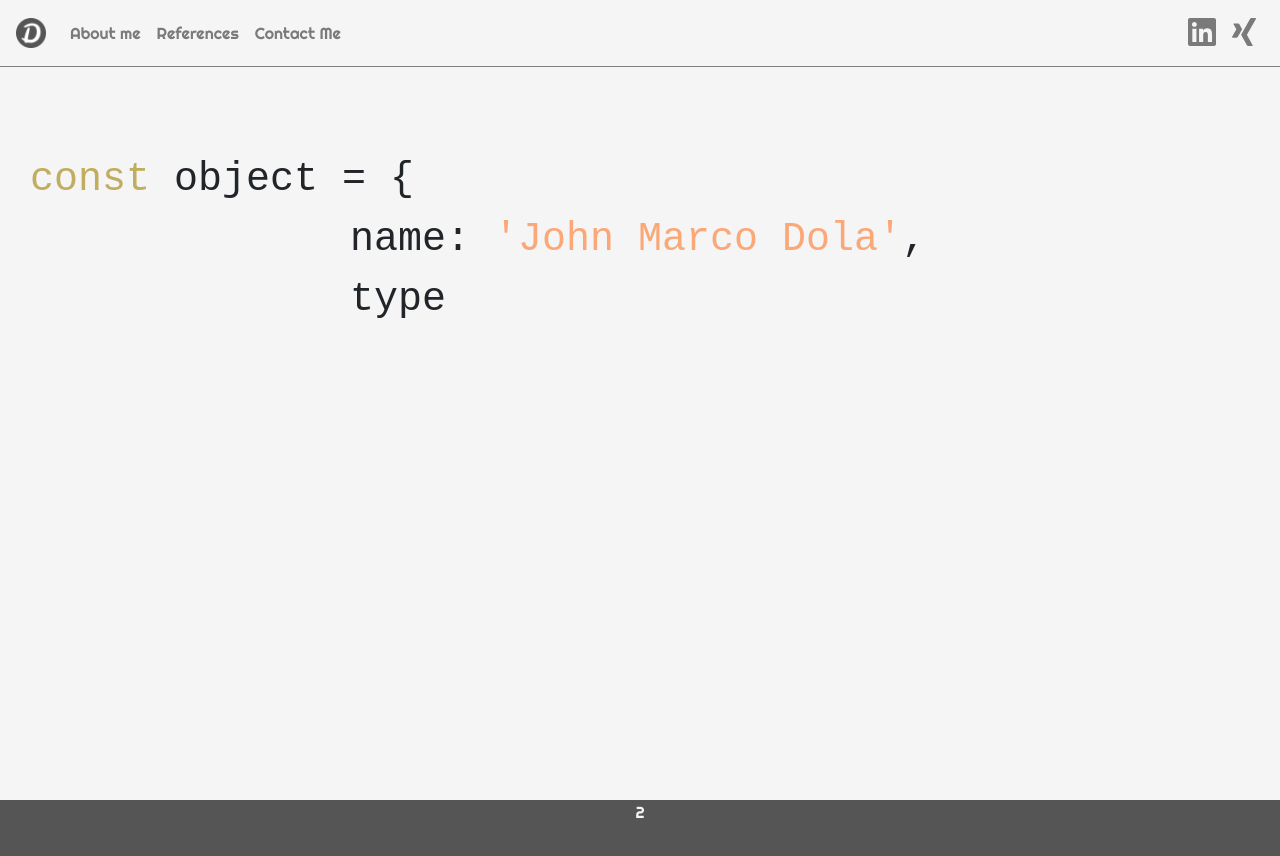
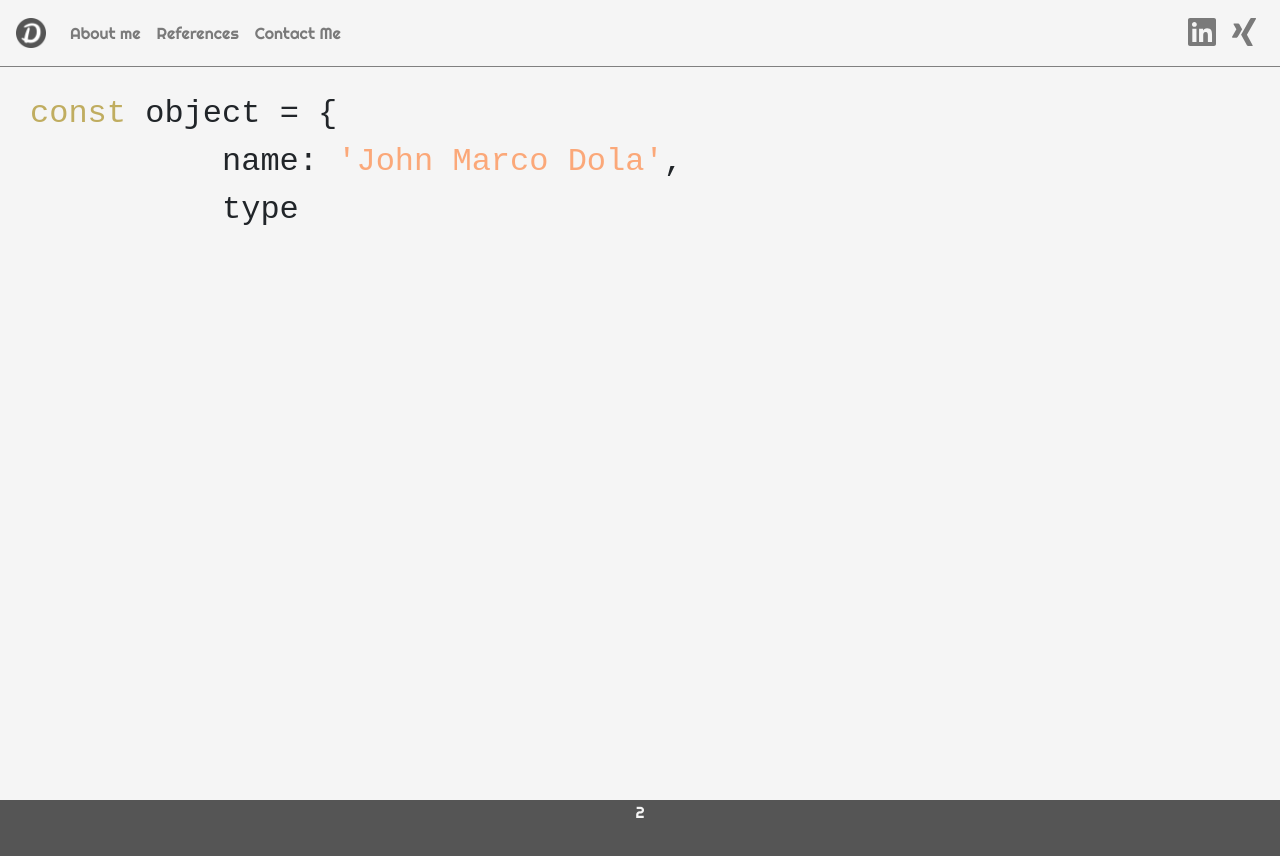
Before and after one commit to JohnDola/JohnDola.github.io, a React (Create React App) app: page / in a window 1280 px wide. Shown: the top 856 px of the page. Built offline with nearby package versions, Linux system fonts and the light colour scheme.

Commit message:
style ajdustments

```diff
--- a/src/App.css
+++ b/src/App.css
@@ -5,7 +5,7 @@
 }
 
 section:first-of-type{
-  padding-top:120px;
+  padding-top:60px;
 }
 
 @media (min-width: 768px) {
--- a/src/components/TypeWriter/typewriter.js
+++ b/src/components/TypeWriter/typewriter.js
@@ -75,28 +75,32 @@ const TypeWriter = (props) => {
 		};
 	};
 
-	let eightTabs = <span style={{ paddingLeft: '8em' }} />;
-	let twelveTabs = <span style={{ paddingLeft: '12em' }} />;
+	let sixTabs = <span style={{ paddingLeft: '6em' }} />;
+	let nineTabs = <span style={{ paddingLeft: '9em' }} />;
 
 	return (
 		<div className={classes.TypeWriter}>
 			<pre ref={typeWriter} className={classes.TypeWriterBody}>
 				<span className={classes.ConstHighlight}>const</span> object = {'{\n'}
-				{eightTabs}name: <span className={classes.StringHighlight}>'John Marco Dola'</span>, {'\n'}
-				{eightTabs}type: <span className={classes.StringHighlight}>'Full Stack Software Developer'</span>,{' '}
+				{sixTabs}name: <span className={classes.StringHighlight}>'John Marco Dola'</span>, {'\n'}
+				{sixTabs}type: <span className={classes.StringHighlight}>'Full Stack Software Developer'</span>,{' '}
 				{'\n'}
-				{eightTabs}location: <span className={classes.StringHighlight}>'Germany'</span>, {'\n'}
-				{eightTabs}skills:[ {'\n'}
-				{twelveTabs}
+				{sixTabs}location: <span className={classes.StringHighlight}>'Germany'</span>, {'\n'}
+				{sixTabs}skills:[ {'\n'}
+				{nineTabs}
 				<span className={classes.StringHighlight}>'Javascript/TypeScript'</span>,
 				{'\n'}
-				{twelveTabs}
+				{nineTabs}
 				<span className={classes.StringHighlight}>'React or Angular'</span>,
 				{'\n'}
-				{twelveTabs}
+				{nineTabs}
 				<span className={classes.StringHighlight}>'C#, Java or even nodeJS'</span>
 				{'\n'}
-				{twelveTabs}] {'\n};;'}
+				{nineTabs}
+				<span className={classes.StringHighlight}>'Clean Code'</span>
+				{'\n'}
+				{nineTabs}] {'\n};;'}
+
 			</pre>
 		</div>
 	);
--- a/src/components/TypeWriter/typewriter.module.css
+++ b/src/components/TypeWriter/typewriter.module.css
@@ -13,7 +13,7 @@
 .TypeWriterBody {
 	overflow-x: hidden;
 	text-align: justify;
-	font-size: 0.7em;
+	font-size: 0.8em;
     font-family: "Courier New";
 }
 
@@ -57,7 +57,7 @@
 
 @media (min-width: 768px) {
     .TypeWriterBody {
-        font-size: 1.5em;
+        font-size: 1.2em;
 
     }
 
@@ -68,7 +68,7 @@
 
 @media (min-width: 992px) {
     .TypeWriterBody {
-        font-size: 2em;
+        font-size: 1.5em;
 
     }
 
@@ -78,6 +78,17 @@
 }
 
 @media (min-width: 1200px) {
+    .TypeWriterBody {
+        font-size: 2em;
+
+    }
+
+    .TypeWriter {
+        padding: 30px;
+    }
+}
+
+@media (min-width: 1400px) {
     .TypeWriterBody {
         font-size: 2.5em;
 
@@ -95,17 +106,6 @@
     }
 
     .TypeWriter {
-        padding: 30px;
-    }
-}
-
-@media (min-width: 1400px) {
-    .TypeWriterBody {
-        font-size: 3.5em;
-
-    }
-
-    .TypeWriter {
         padding: 20px;
     }
 }
@@ -113,7 +113,7 @@
 
 @media (min-width: 1900px) {
     .TypeWriterBody {
-        font-size: 4em;
+        font-size: 3.5em;
     }
 
     .TypeWriter {
```
